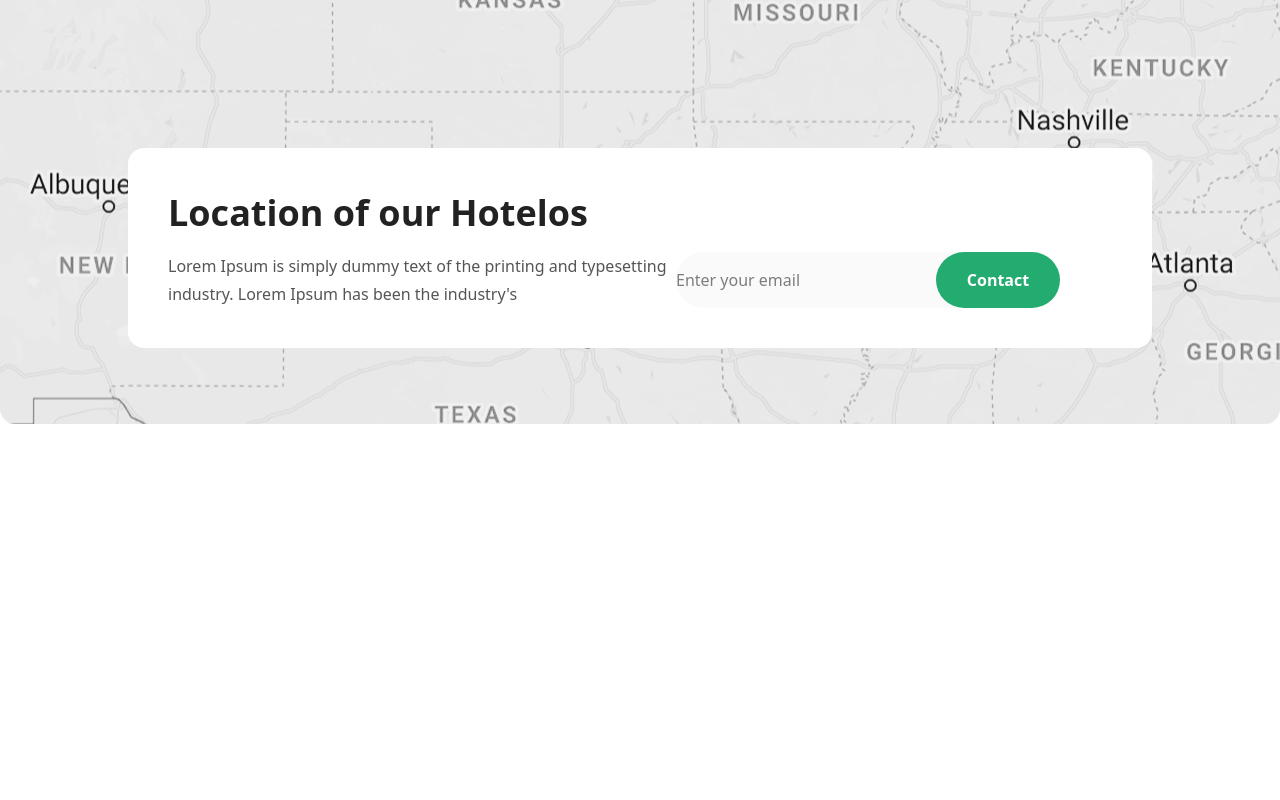
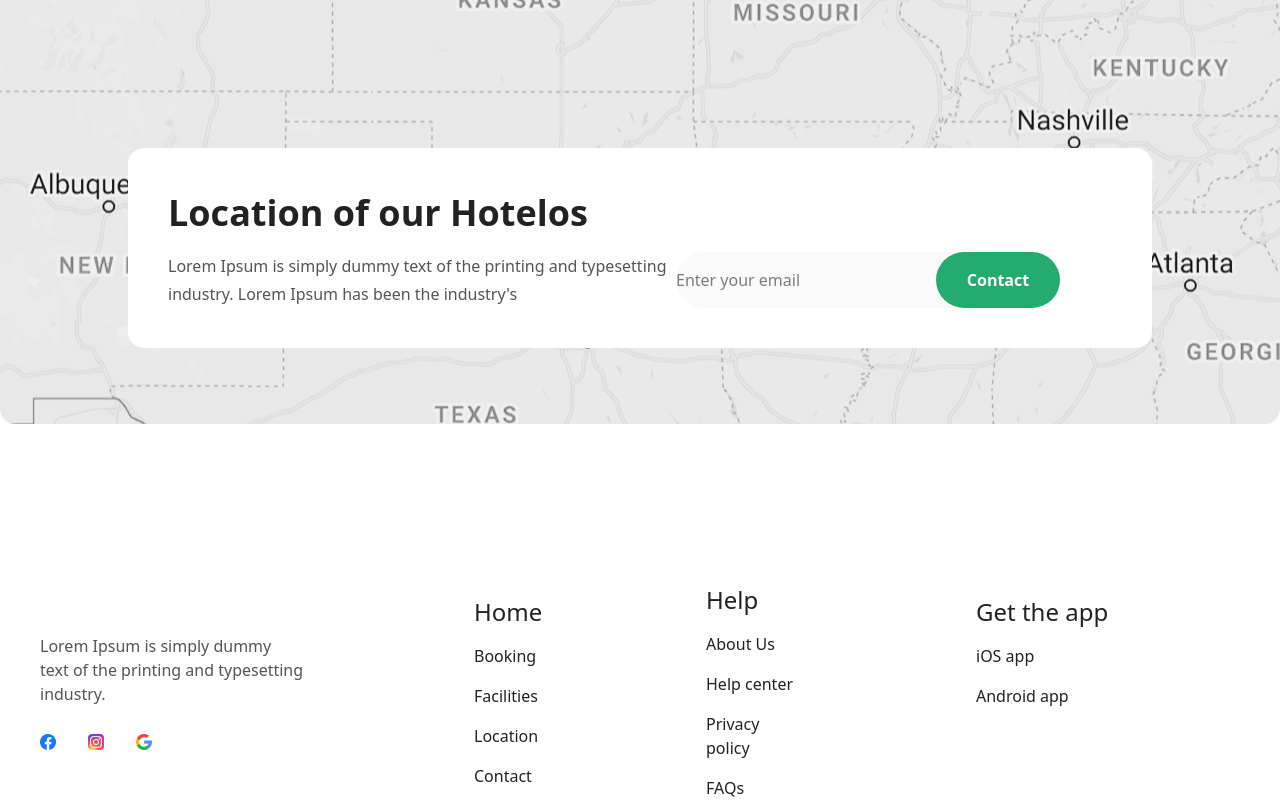
Before and after one commit to XalilovBiloljon/home-work-18, a website: page src/page2.html in a window 1280 px wide. Shown: the part 3694-4494 px from the top of the page. Before the commit the page ends 4118 px from the top, so only its background shows below. Drawn offline with nearby package versions, Linux system fonts and the light colour scheme; files that its build step writes are made by us from their sources.

Commit message:
footerp2

```diff
--- a/src/page2.html
+++ b/src/page2.html
@@ -176,5 +176,45 @@
 
 
 
+<footer class="max-w-300 m-auto lg:mt-40 mt-20 lg:flex-row flex flex-col items-center justify-between   ">
+<div class="w-66 ">
+<p class="text-[16px] text-[#555555] font-normal ">Lorem Ipsum is simply dummy text of the printing and typesetting industry.</p>
+<div class="mt-7 flex items-center gap-8">
+<img src="./Group 23.png" alt="">
+<img src="./Group 24.png" alt="">
+<img src="./search 1.png" alt="">
+</div>
+</div>
+
+<div class="flex items-center lg:gap-40 gap-20 lg:mt-0 mt-10">
+<div class="w-18 ">
+<h1 class="text-[24px] font-normal text-[#222222] leading-8 ">Home</h1>
+<p class="text-[16px] font-normal mt-4 text-[#222222] leading-6 ">Booking</p>
+<p class="text-[16px] font-normal mt-4 text-[#222222] leading-6 ">Facilities</p>
+<p class="text-[16px] font-normal mt-4 text-[#222222] leading-6 ">Location</p>
+<p class="text-[16px] font-normal mt-4 text-[#222222] leading-6 ">Contact</p>
+</div>
+
+<div class="w-25 ">
+<h1 class="text-[24px] font-normal text-[#222222] leading-8 ">Help</h1>
+<p class="text-[16px] font-normal mt-4 text-[#222222] leading-6 ">About Us</p>
+<p class="text-[16px] font-normal mt-4 text-[#222222] leading-6 ">Help center</p>
+<p class="text-[16px] font-normal mt-4 text-[#222222] leading-6 ">Privacy policy</p>
+<p class="text-[16px] font-normal mt-4 text-[#222222] leading-6 ">FAQs</p>
+</div>
+
+</div>
+
+<div class="w-66">
+    <h1 class="text-[24px] font-normal text-[#222222] leading-8 lg:mt-0 mt-10 ">Get the app</h1>
+    <p class="text-[16px] font-normal mt-4 text-[#222222] leading-6 ">iOS app</p>
+<p class="text-[16px] font-normal mt-4 text-[#222222] leading-6 ">Android app</p>
+<p class="text-[16px] font-normal mt-4 text-white leading-6 ">..</p>
+<p class="text-[16px] font-normal mt-4 text-white leading-6 ">..</p>
+</div>
+
+</footer>
+
+
 </body>
 </html>
```
